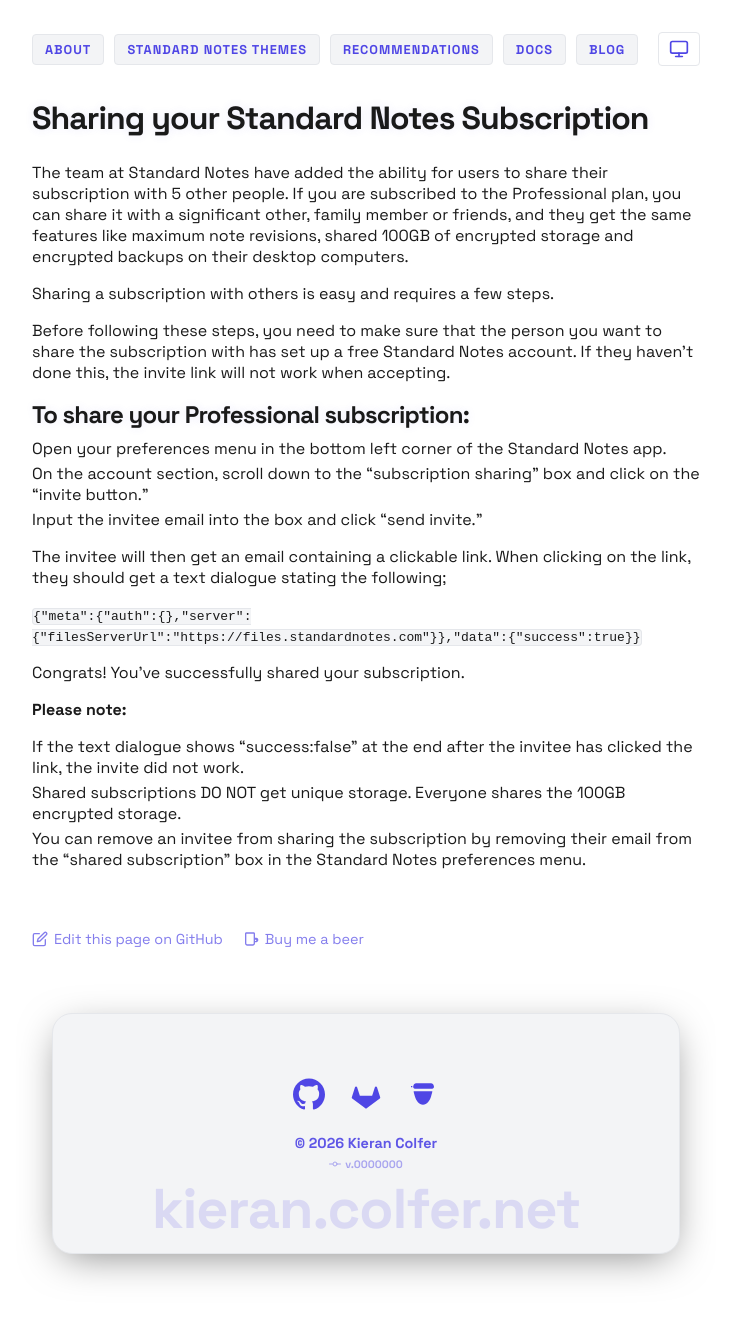
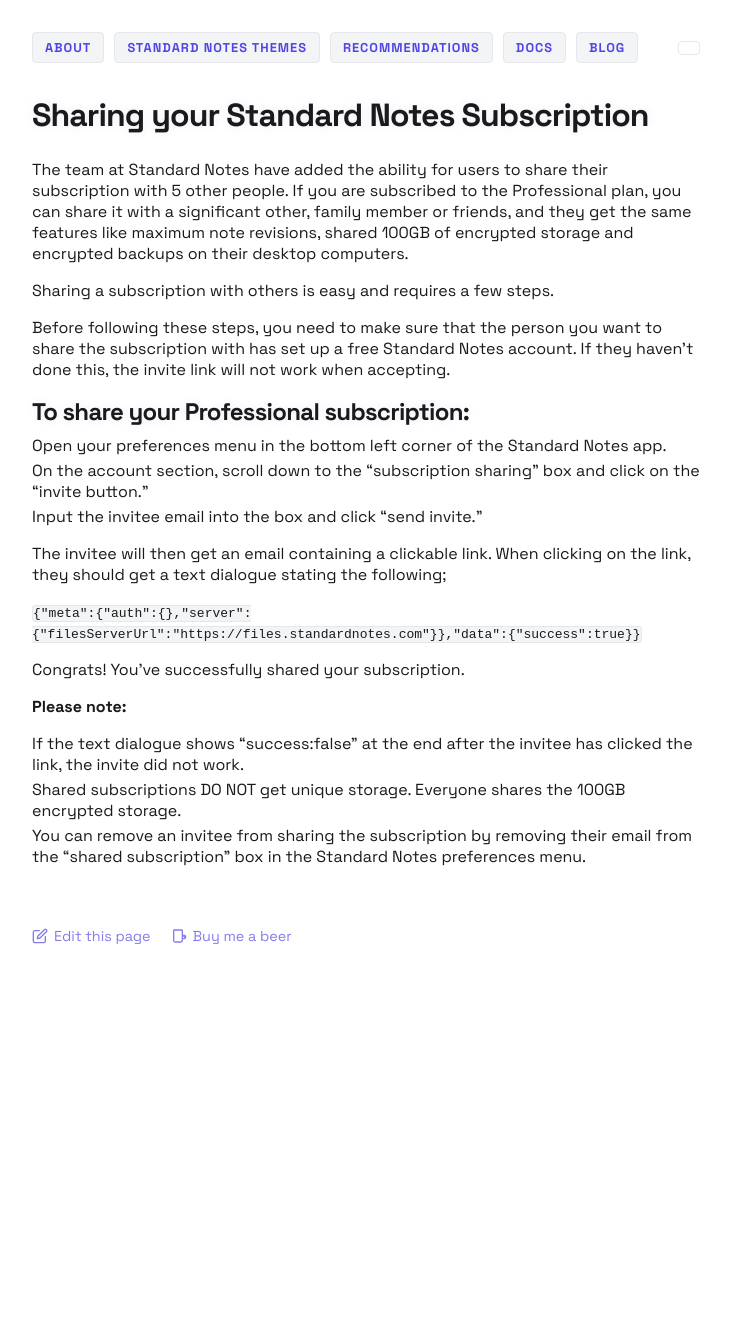
Before and after one commit to PASSK3YS/PASSK3YS.github.io, a Jekyll site: the page built from _docs/sharing-your-standard-notes-subscription.md, in a window 1280 px wide. Shown: the whole page, without its empty margins (274-1005 px from the left). Built offline with Jekyll 4.4.1, drawn with Linux system fonts in a browser that asks for light colours; after the commit the page ends 978 px from its top, so only the background shows below that.

Commit message:
chore: improve contribute section

```diff
--- a/_layouts/default.html
+++ b/_layouts/default.html
@@ -54,25 +54,60 @@
     <main>
         {{ content }}
 
-        {% if page.collection == 'docs' %}
-        <div class="edit-link" style="margin-top: 40px; border-top: 1px solid var(--border-color); padding-top: 20px; font-size: 0.9em; opacity: 0.7; display: flex; flex-direction: column; gap: 10px;">
+{% if page.collection == 'docs' %}
+        <div class="docs-metadata" style="margin-top: 40px; border-top: 1px solid var(--border-color); padding-top: 20px; display: flex; flex-direction: column; gap: 12px;">
+
+            <style>
+                .docs-meta-link {
+                    text-decoration: none;
+                    display: inline-flex;
+                    align-items: center;
+                    font-size: 0.9em;
+                    opacity: 0.7;
+                    transition: opacity 0.2s ease;
+                }
+                .docs-meta-link:hover {
+                    opacity: 1;
+                }
+                .contributor-avatar {
+                    width: 32px;
+                    height: 32px;
+                    border-radius: 50%;
+                    border: 2px solid var(--bg-color);
+                    box-shadow: 0 0 0 1px var(--border-color);
+                    transition: transform 0.2s ease, box-shadow 0.2s ease;
+                }
+                .contributor-avatar:hover {
+                    transform: translateY(-2px);
+                    box-shadow: 0 4px 8px rgba(0,0,0,0.2);
+                    z-index: 10;
+                }
+                .meta-label {
+                    font-size: 0.75em;
+                    text-transform: uppercase;
+                    letter-spacing: 0.05em;
+                    opacity: 0.5;
+                    font-weight: 600;
+                    margin-right: 8px;
+                }
+            </style>
 
             <div style="display: flex; flex-wrap: wrap; gap: 20px; align-items: center;">
-                <a href="https://github.com/PASSK3YS/PASSK3YS.github.io/edit/main/{{ page.path }}" target="_blank" style="text-decoration: none; display: inline-flex; align-items: center;">
+                <a href="https://github.com/PASSK3YS/PASSK3YS.github.io/edit/main/{{ page.path }}" target="_blank" class="docs-meta-link">
                     <svg viewBox="0 0 24 24" width="16" height="16" stroke="currentColor" stroke-width="2" fill="none" stroke-linecap="round" stroke-linejoin="round" style="margin-right: 6px;"><path d="M11 4H4a2 2 0 0 0-2 2v14a2 2 0 0 0 2 2h14a2 2 0 0 0 2-2v-7"></path><path d="M18.5 2.5a2.121 2.121 0 0 1 3 3L12 15l-4 1 1-4 9.5-9.5z"></path></svg>
-                    Edit this page on GitHub
+                    Edit this page
                 </a>
 
-                <a href="https://buymeacoffee.com/passkeys" target="_blank" style="text-decoration: none; display: inline-flex; align-items: center;">
+                <a href="https://buymeacoffee.com/passkeys" target="_blank" class="docs-meta-link">
                     <svg viewBox="0 0 24 24" width="16" height="16" fill="currentColor" style="margin-right: 6px;"><path d="M19,10.01C19.82,10.01 20.61,10.23 21.31,10.63C22.31,11.22 23,12.28 23,13.5C23,14.73 22.31,15.78 21.31,16.37C20.61,16.77 19.82,17 19,17H18V18.5C18,20.43 16.43,22 14.5,22H6.5C4.57,22 3,20.43 3,18.5V4C3,2.9 3.9,2 5,2H16C17.1,2 18,2.9 18,4V10.01H19M16,18.5V4H5V18.5C5,19.33 5.67,20 6.5,20H14.5C15.33,20 16,19.33 16,18.5M19,15C19.55,15 20,14.55 20,14C20,13.45 19.55,13 19,13H18V15H19Z"/></svg>
                     Buy me a beer
                 </a>
 
-                <span id="last-edited" style="opacity: 0.8;"></span>
+                <span id="last-edited" class="docs-meta-link" style="cursor: default;"></span>
             </div>
 
-            <div id="contributors" style="display: none; align-items: center; gap: 8px; min-height: 30px;">
-                <span style="opacity: 0.8; margin-right: 5px;">Contributors:</span>
+            <div id="contributors" style="display: none; align-items: center; min-height: 32px;">
+                <span class="meta-label">Contributors</span>
             </div>
 
             <script>
@@ -112,17 +147,20 @@
                                         link.target = "_blank";
                                         link.title = author.name;
                                         link.style.textDecoration = "none";
+                                        link.style.marginLeft = "-8px";
+                                        link.style.position = "relative";
 
                                         const img = document.createElement('img');
                                         img.src = author.avatar;
-                                        img.style.width = "30px";
-                                        img.style.height = "30px";
-                                        img.style.borderRadius = "50%";
-                                        img.style.border = "1px solid var(--border-color)";
+                                        img.className = "contributor-avatar";
 
                                         link.appendChild(img);
                                         contributorsDiv.appendChild(link);
                                     });
+
+                                    if(contributorsDiv.children[1]) {
+                                        contributorsDiv.children[1].style.marginLeft = "0";
+                                    }
                                 }
                             }
                         })
@@ -131,91 +169,3 @@
             </script>
         </div>
         {% endif %}
-    </main>
-
-    <footer>
-        <div class="footer-card">
-            <div class="footer-content">
-                <div class="footer-socials">
-                    <a href="https://github.com/PASSK3YS" target="_blank" aria-label="GitHub">
-                        <svg viewBox="0 0 24 24" xmlns="http://www.w3.org/2000/svg"><path d="M12 .297c-6.63 0-12 5.373-12 12 0 5.303 3.438 9.8 8.205 11.385.6.113.82-.258.82-.577 0-.285-.01-1.04-.015-2.04-3.338.724-4.042-1.61-4.042-1.61C4.422 18.07 3.633 17.7 3.633 17.7c-1.087-.744.084-.729.084-.729 1.205.084 1.838 1.236 1.838 1.236 1.07 1.835 2.809 1.305 3.495.998.108-.776.419-1.305.763-1.605-2.665-.3-5.466-1.332-5.466-5.93 0-1.31.465-2.38 1.235-3.22-.135-.303-.54-1.523.105-3.176 0 0 1.005-.322 3.3 1.23.96-.267 1.98-.399 3-.405 1.02.006 2.04.138 3 .405 2.28-1.552 3.285-1.23 3.285-1.23.645 1.653.24 2.873.12 3.176.765.84 1.23 1.91 1.23 3.22 0 4.61-2.805 5.625-5.475 5.92.42.36.81 1.096.81 2.22 0 1.606-.015 2.896-.015 3.286 0 .315.21.69.825.57C20.565 22.092 24 17.592 24 12.297c0-6.627-5.373-12-12-12"/></svg>
-                    </a>
-                    <a href="https://gitlab.com/m00t" target="_blank" aria-label="GitLab">
-                        <svg viewBox="0 0 24 24" xmlns="http://www.w3.org/2000/svg"><path d="M22.65 14.39L20.25 7.01C20.14 6.67 19.82 6.44 19.46 6.44C19.1 6.44 18.78 6.67 18.67 7.01L16.6 13.37H7.4L5.33 7.01C5.22 6.67 4.9 6.44 4.54 6.44C4.18 6.44 3.86 6.67 3.75 7.01L1.35 14.39C1.23 14.76 1.35 15.17 1.65 15.42L12 23L22.35 15.42C22.65 15.17 22.77 14.76 22.65 14.39Z"/></svg>
-                    </a>
-                    <a href="https://buymeacoffee.com/passkeys" target="_blank" aria-label="Buy Me A Coffee">
-                        <svg viewBox="0 0 24 24" xmlns="http://www.w3.org/2000/svg" fill="currentColor"><path d="M20.216 6.415l-.132-.666c-.196-.989-1.028-1.749-2.037-1.749h-11.23c-1.01 0-1.842.761-2.037 1.749L4.65 6.415c-.161.813.471 1.585 1.301 1.585h12.964c.83 0 1.462-.772 1.301-1.585zM19 10H5s0 1 1 4 3 6 6 6 5-3 6-6 1-4 1-4zM3 6h1v1H3V6z"/></svg>
-                    </a>
-                </div>
-                <div class="copyright">
-                    <p style="margin: 0;">© 2026 Kieran Colfer</p>
-                    <p style="margin: 5px 0 0 0; font-size: 0.75em; opacity: 0.5;">
-                        <a href="{{ site.github.repository_url }}/commit/{{ site.github.build_revision }}" target="_blank" class="version-link" style="color: inherit; text-decoration: none;">
-                            <svg viewBox="0 0 24 24" width="12" height="12" stroke="currentColor" stroke-width="2" fill="none" stroke-linecap="round" stroke-linejoin="round" style="margin-right: 4px;"><circle cx="12" cy="12" r="4"></circle><line x1="1.05" y1="12" x2="7" y2="12"></line><line x1="17.01" y1="12" x2="22.96" y2="12"></line></svg>
-                            v.{{ site.github.build_revision | slice: 0, 7 | default: "dev" }}
-                        </a>
-                    </p>
-                </div>
-            </div>
-            <div class="footer-big-text">kieran.colfer.net</div>
-        </div>
-    </footer>
-
-    <script>
-        const toggleButton = document.getElementById('theme-toggle');
-        const sunIcon = document.getElementById('sun-icon');
-        const moonIcon = document.getElementById('moon-icon');
-        const systemIcon = document.getElementById('system-icon');
-
-        function updateIcons(theme) {
-            sunIcon.style.display = 'none';
-            moonIcon.style.display = 'none';
-            systemIcon.style.display = 'none';
-
-            if (theme === 'light') {
-                sunIcon.style.display = 'block';
-            } else if (theme === 'dark') {
-                moonIcon.style.display = 'block';
-            } else {
-                systemIcon.style.display = 'block';
-            }
-        }
-
-        function setTheme(theme) {
-            if (theme === 'system') {
-                localStorage.setItem('theme', 'system');
-                const systemPrefers = window.matchMedia('(prefers-color-scheme: dark)').matches ? 'dark' : 'light';
-                document.documentElement.setAttribute('data-theme', systemPrefers);
-            } else {
-                localStorage.setItem('theme', theme);
-                document.documentElement.setAttribute('data-theme', theme);
-            }
-            updateIcons(theme);
-        }
-
-        let currentStoredTheme = localStorage.getItem('theme') || 'system';
-        updateIcons(currentStoredTheme);
-
-        toggleButton.addEventListener('click', () => {
-            let nextTheme;
-            const current = localStorage.getItem('theme') || 'system';
-
-            if (current === 'light') {
-                nextTheme = 'dark';
-            } else if (current === 'dark') {
-                nextTheme = 'system';
-            } else {
-                nextTheme = 'light';
-            }
-
-            setTheme(nextTheme);
-        });
-
-        window.matchMedia('(prefers-color-scheme: dark)').addEventListener('change', e => {
-            if ((localStorage.getItem('theme') || 'system') === 'system') {
-                document.documentElement.setAttribute('data-theme', e.matches ? 'dark' : 'light');
-            }
-        });
-    </script>
-</body>
-</html>
```
